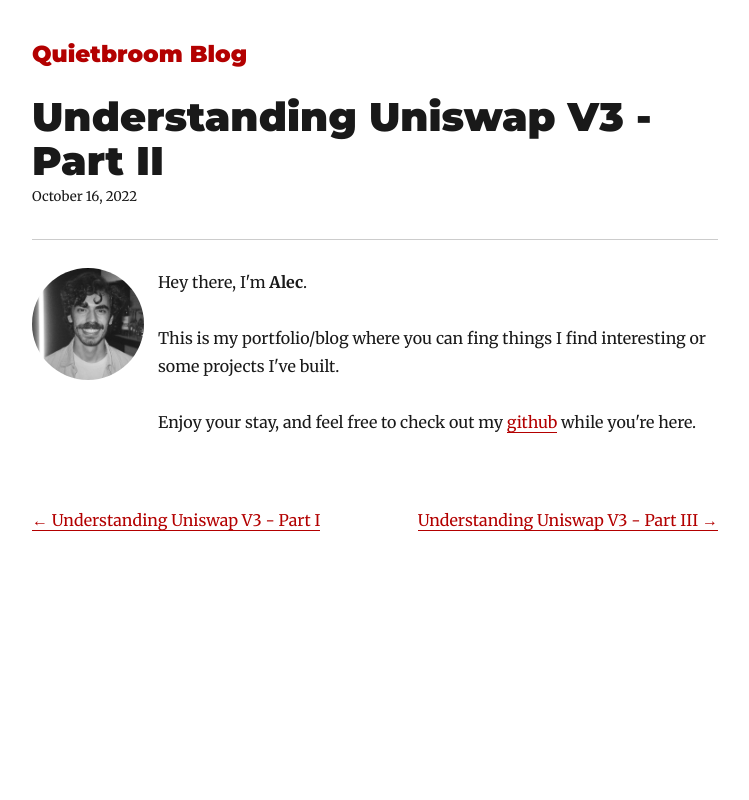
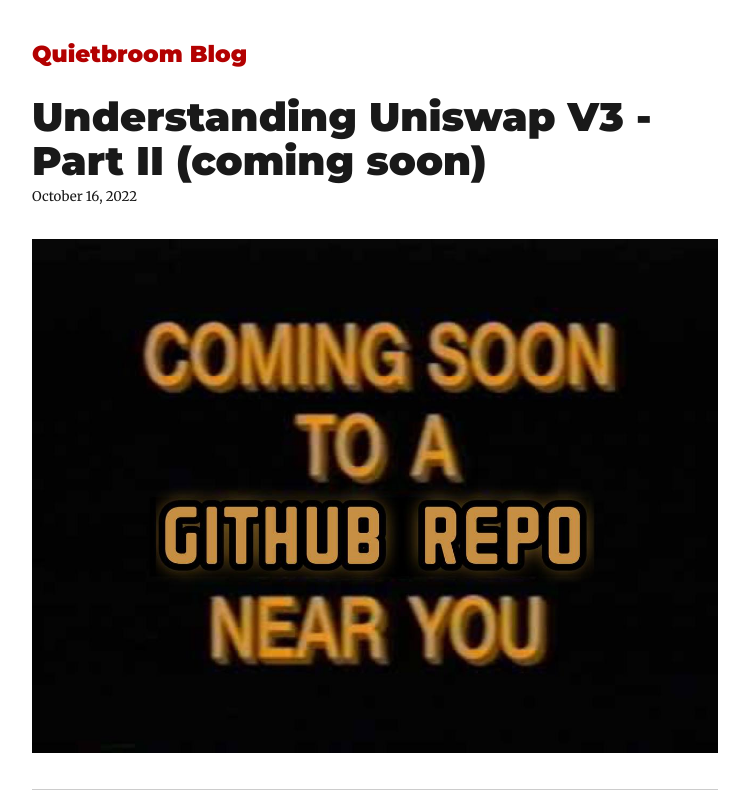
Before and after one commit to Alec1017/quietbroom-blog, a Gatsby site: page /understanding-uni-v3-part-2 in a window 1280 px wide. Shown: the top 800 px of the page, without its empty margins (265-1014 px from the left). Built offline with nearby package versions, Linux system fonts and the light colour scheme; Gatsby itself is replaced by a stand-in of ours; some packages are replaced by stand-ins of ours.

Commit message:
added (coming soon) to unfinished posts)

```diff
--- a/src/pages/supercharged-documentation/index.md
+++ b/src/pages/supercharged-documentation/index.md
@@ -1,5 +1,5 @@
 ---
-title: Supercharged Protocol Documentation with OpenAI
+title: Supercharged Protocol Documentation with OpenAI (coming soon)
 date: "2023-03-05"
 intro: "A more fun way to explore DeFi protocol documentation"
 ---
--- a/src/pages/understanding-uni-v3-part-2/index.md
+++ b/src/pages/understanding-uni-v3-part-2/index.md
@@ -1,5 +1,7 @@
 ---
-title: Understanding Uniswap V3 - Part II
+title: Understanding Uniswap V3 - Part II (coming soon)
 date: "2022-10-16"
 intro: "What really happens when an LP provides liquidity?"
 ---
+
+![image info](./theater-near-you.jpeg)
--- a/src/pages/understanding-uni-v3-part-3/index.md
+++ b/src/pages/understanding-uni-v3-part-3/index.md
@@ -1,5 +1,7 @@
 ---
-title: Understanding Uniswap V3 - Part III
+title: Understanding Uniswap V3 - Part III (coming soon)
 date: "2022-10-17"
 intro: "Making sense of ticks, liquidity, and swaps"
 ---
+
+![image info](./theater-near-you.jpeg)
```
Also changed, not shown: src/pages/understanding-uni-v3-part-2/theater-near-you.jpeg (added), src/pages/understanding-uni-v3-part-3/theater-near-you.jpeg (added).
